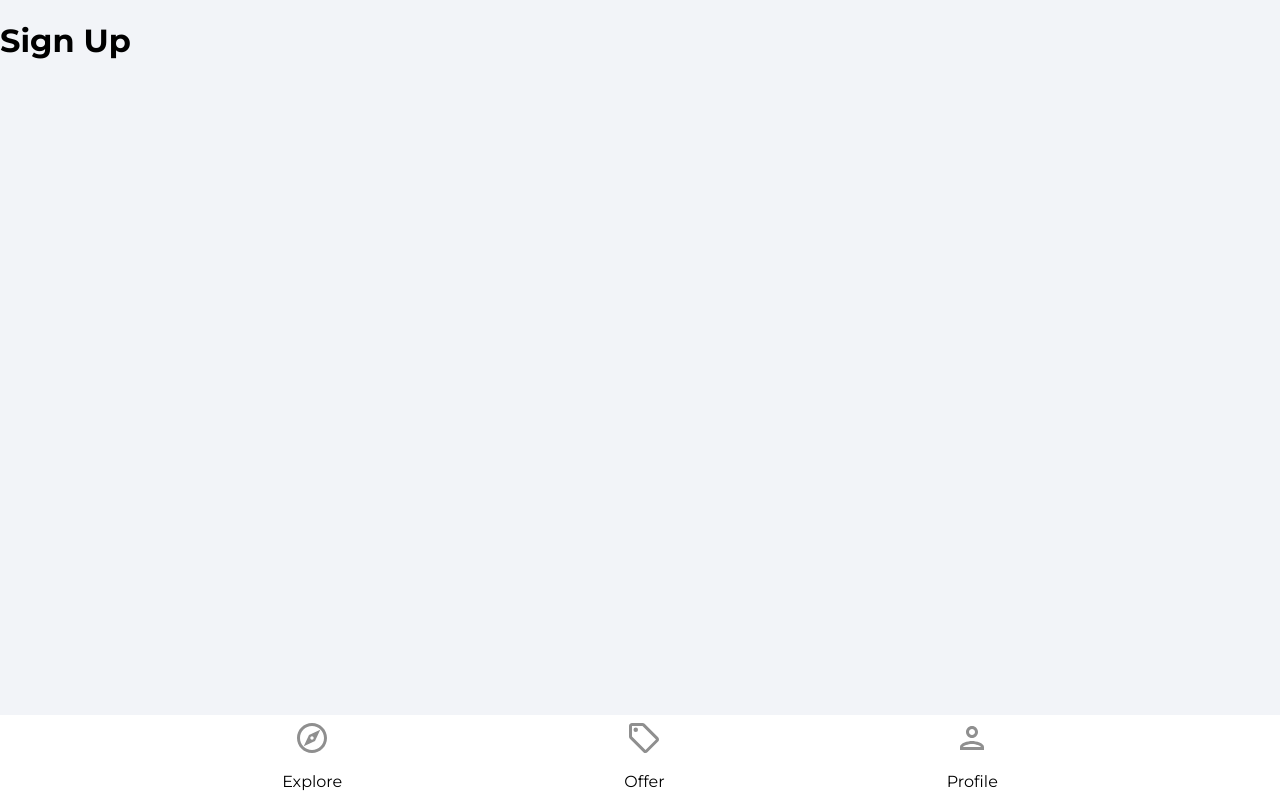
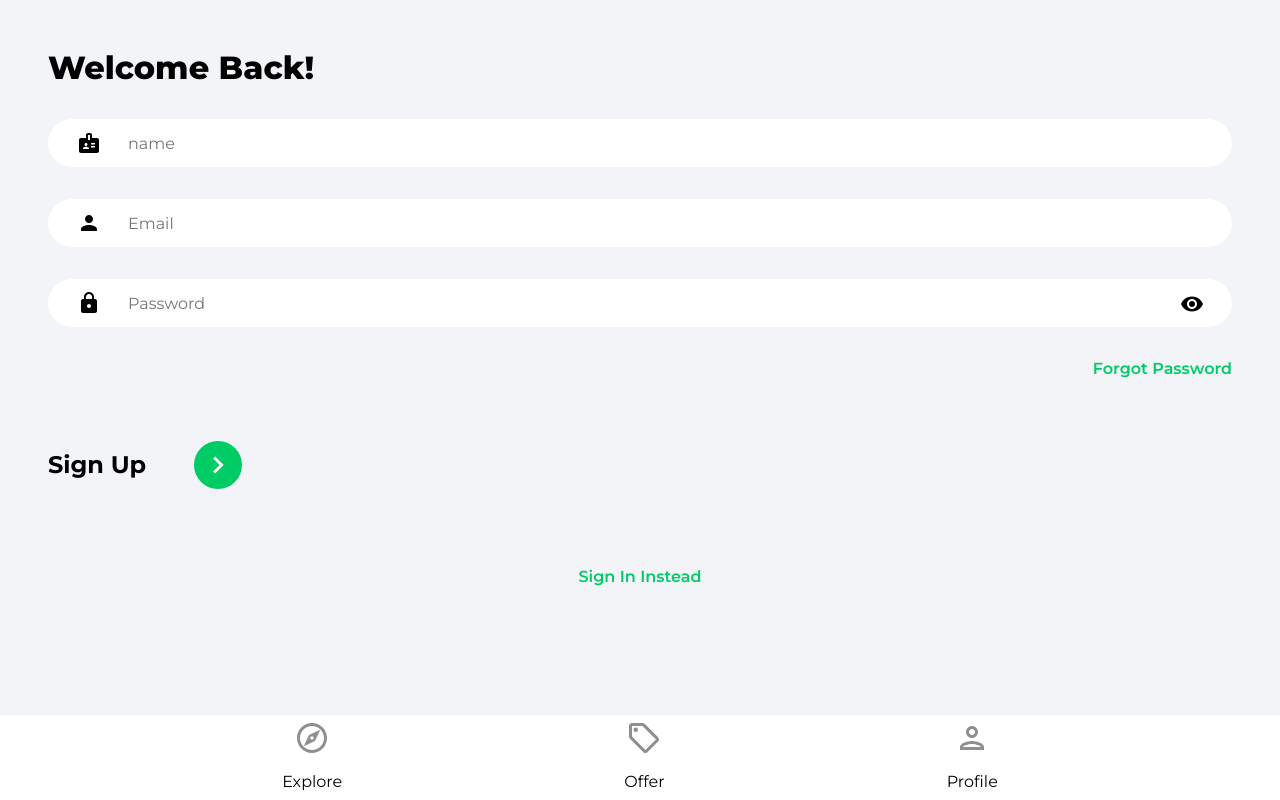
Before and after one commit to franciskershawfc/house-marketplace, a React (Create React App) app: page /sign-up in a window 1280 px wide. Built offline with nearby package versions, Linux system fonts and the light colour scheme.

Commit message:
add sign-in and sign-up forms

```diff
--- a/src/pages/SignIn.js
+++ b/src/pages/SignIn.js
@@ -1,11 +1,83 @@
+import { useState } from 'react';
+import { Link, useNavigate } from 'react-router-dom';
+import { ReactComponent as ArrowRightIcon } from '../assets/svg/keyboardArrowRightIcon.svg';
+import visibilityIcon from '../assets/svg/visibilityIcon.svg';
+
 function SignIn() {
-	return (
-		<div>
-			<h1>
-				Sign In
-			</h1>
-		</div>
-	)
+  const [showPassword, setShowPassword] = useState(false);
+  const [formData, setFormData] = useState({
+    email: '',
+    password: '',
+  });
+  const { email, password } = formData;
+
+  const navigate = useNavigate();
+
+  const onChange = (e) => {
+		setFormData((prevState) => ({
+			...prevState,
+			[e.target.id]: e.target.value,
+		}))
+	};
+
+  return (
+    <>
+      <div className="pageContainer">
+        <header>
+          <p className="pageHeader">Welcome Back!</p>
+        </header>
+
+        <main>
+          <form>
+            <input
+              type="email"
+              className="emailInput"
+              placeholder="Email"
+              id="email"
+              value={email}
+              onChange={onChange}
+            />
+            <div className="passwordInputDiv">
+              <input
+                type={showPassword ? 'text' : 'password'}
+                className="passwordInput"
+                placeholder="Password"
+                id="password"
+                value={password}
+                onChange={onChange}
+              />
+              <img
+                src={visibilityIcon}
+                alt="show password"
+                className="showPassword"
+                onClick={() => setShowPassword((prevState) => !prevState)}
+              />
+            </div>
+
+            <Link to="/forgot-password" className="forgotPasswordLink">
+              Forgot Password
+            </Link>
+
+            <div className="signInBar">
+              <p className="signInText">Sign In</p>
+              <button className="signInButton">
+                <ArrowRightIcon fill="#ffffff" width="34px" height="34px" />
+              </button>
+            </div>
+          </form>
+
+					{/* Google OAuth */}
+
+					<Link to='/sign-up' className='registerLink'>
+						Sign Up Instead
+					</Link>
+					<div>
+
+					</div>
+        </main>
+      </div>
+    </>
+  );
 }
 
-export default SignIn
+export default SignIn;
--- a/src/pages/SignUp.js
+++ b/src/pages/SignUp.js
@@ -1,8 +1,91 @@
+import { useState } from 'react';
+import { Link, useNavigate } from 'react-router-dom';
+import { ReactComponent as ArrowRightIcon } from '../assets/svg/keyboardArrowRightIcon.svg';
+import visibilityIcon from '../assets/svg/visibilityIcon.svg';
+
 function SignUp() {
+  const [showPassword, setShowPassword] = useState(false);
+  const [formData, setFormData] = useState({
+		name: '',
+    email: '',
+    password: '',
+  });
+  const { name, email, password } = formData;
+
+  const navigate = useNavigate();
+
+  const onChange = (e) => {
+		setFormData((prevState) => ({
+			...prevState,
+			[e.target.id]: e.target.value,
+		}))
+	};
+
   return (
-    <div>
-      <h1>Sign Up</h1>
-    </div>
+    <>
+      <div className="pageContainer">
+        <header>
+          <p className="pageHeader">Welcome Back!</p>
+        </header>
+
+        <main>
+          <form>
+					<input
+              type="text"
+              className="nameInput"
+              placeholder="name"
+              id="name"
+              value={name}
+              onChange={onChange}
+            />
+            <input
+              type="email"
+              className="emailInput"
+              placeholder="Email"
+              id="email"
+              value={email}
+              onChange={onChange}
+            />
+            <div className="passwordInputDiv">
+              <input
+                type={showPassword ? 'text' : 'password'}
+                className="passwordInput"
+                placeholder="Password"
+                id="password"
+                value={password}
+                onChange={onChange}
+              />
+              <img
+                src={visibilityIcon}
+                alt="show password"
+                className="showPassword"
+                onClick={() => setShowPassword((prevState) => !prevState)}
+              />
+            </div>
+
+            <Link to="/forgot-password" className="forgotPasswordLink">
+              Forgot Password
+            </Link>
+
+            <div className="signUpBar">
+              <p className="signUpText">Sign Up</p>
+              <button className="signUpButton">
+                <ArrowRightIcon fill="#ffffff" width="34px" height="34px" />
+              </button>
+            </div>
+          </form>
+
+					{/* Google OAuth */}
+
+					<Link to='/sign-in' className='registerLink'>
+						Sign In Instead
+					</Link>
+					<div>
+
+					</div>
+        </main>
+      </div>
+    </>
   );
 }
 
```
